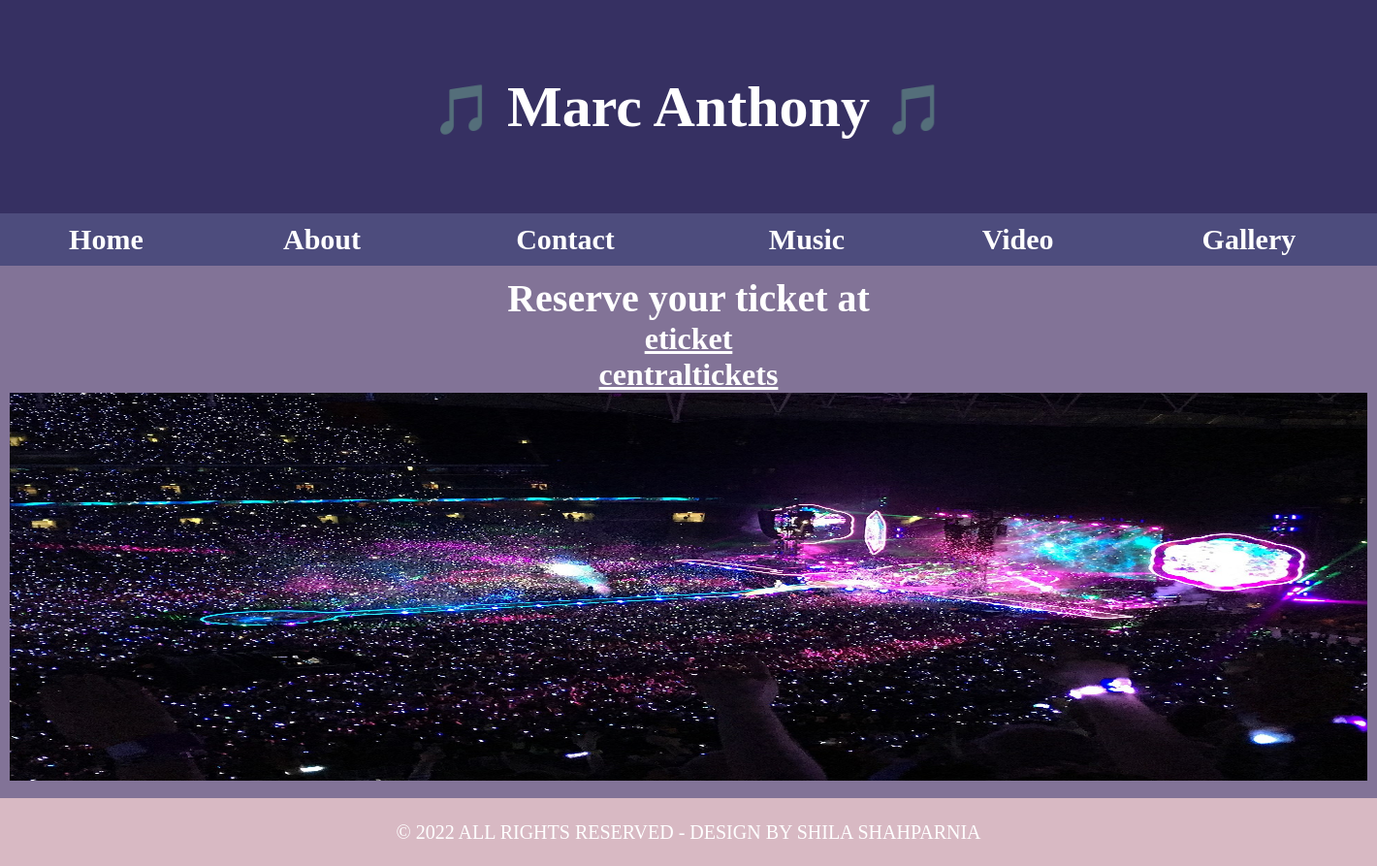
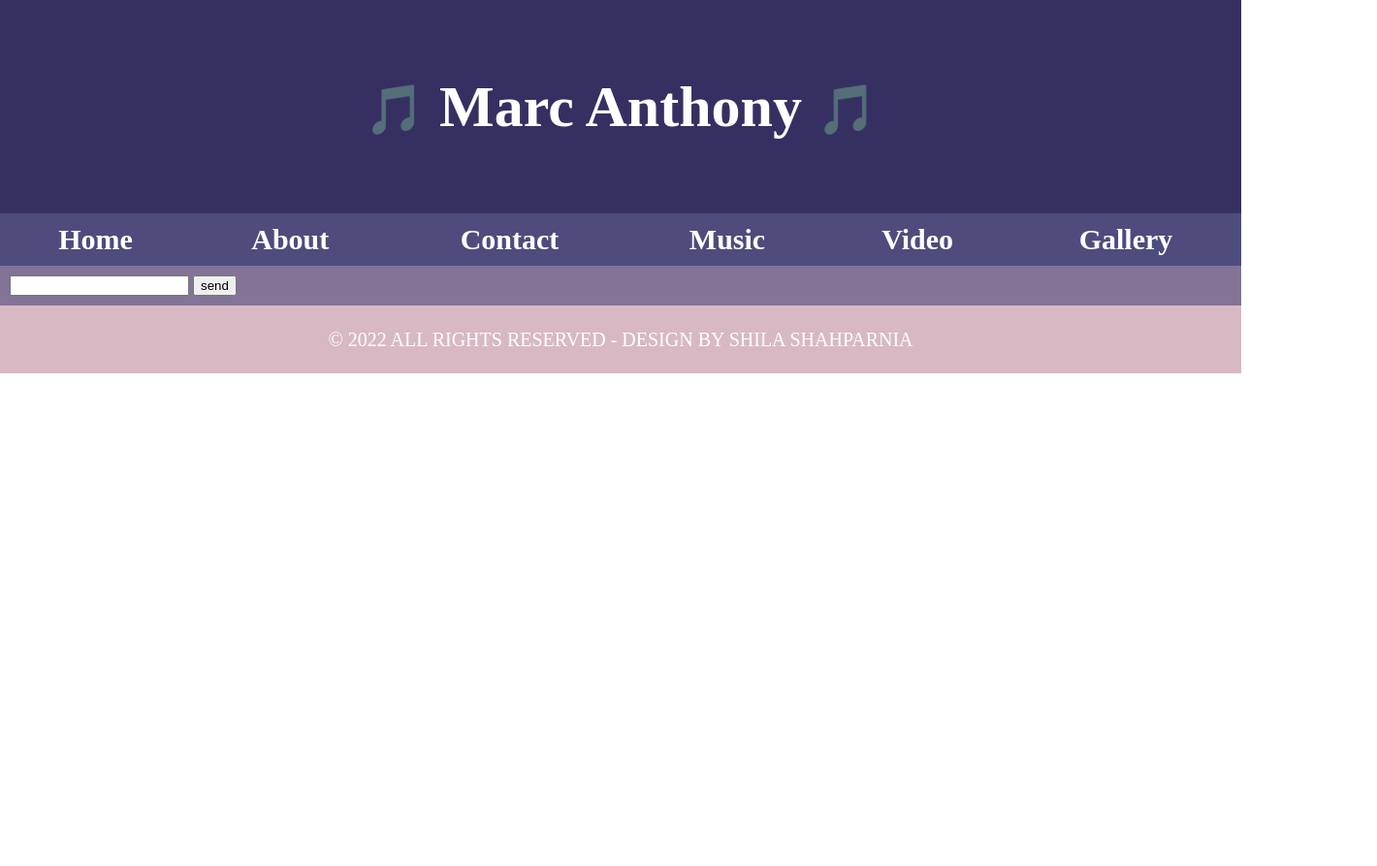
Before and after one commit to shilashahparnia/table, a website: page contact.html in a window 1280 px wide. Shown: the whole page at 97% size, 1420 px wide, since content can reach past the window. After the commit the page ends 800 px from the top, so only its background shows below. Drawn offline with Linux system fonts and the light colour scheme.

Commit message:
creat the send page for form tag in contact page

```diff
--- a/contact.html
+++ b/contact.html
@@ -38,13 +38,10 @@
         </tr>
         <tr>
             <td colspan="6" bgcolor="#827397" >
-                <h1 align="center" style="color: white; font-size:40px;" >Reserve your ticket at</h1>
-        <h1 align="center" style="font-size: white;">
-            <a href="https://www.eticket.cr/" style="color: white;" target="_blank">eticket</a> <br/>
-            <a href="https://centraltickets-ecuador.com/" style="color: white;" target="_blank">centraltickets</a>
-            <p align="center" >
-                <img src="./images/estadio.jpg" width="1400" height="400" alt="estadio">
-            </p>
+                <form action="./send.html" method="post">
+                    <input type="text" name="firstName">
+                    <input type="submit" value="send">
+                </form>
             </td>
         </tr>
 
```
Also changed, not shown: send.html (added, +23 -0 lines).
